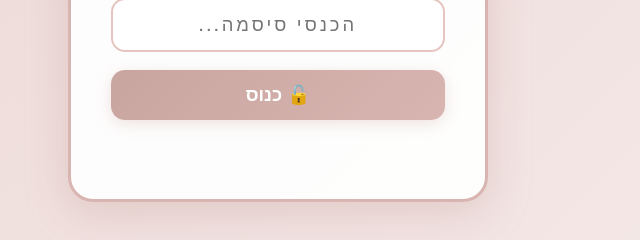
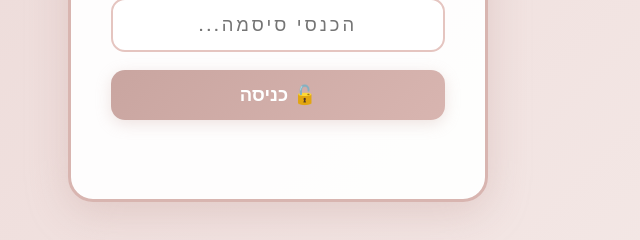
Before and after one commit to orijones100-glitch/arielgreenglags, a plain HTML site: page index.html in a window 1280 px wide. Shown: the part 409-649 px from the top of the page, 362-1002 px from the left. Drawn offline with Linux system fonts and the light colour scheme; no server answers.

Commit message:
Update index.html

```diff
--- a/index.html
+++ b/index.html
@@ -651,7 +651,7 @@
             <h1>חטא ועונשו</h1>
             <p class="login-subtitle">קורס אריאל מחזור יד</p>
             <input type="password" class="login-input" id="passwordInput" placeholder="הכנסי סיסמה..." oninput="clearError()" onkeydown="if(event.key==='Enter') checkPassword()">
-            <button class="login-btn" onclick="checkPassword()">🔓 כנוס</button>
+            <button class="login-btn" onclick="checkPassword()">🔓 כניסה</button>
             <div class="login-error" id="loginError"></div>
         </div>
     </div>
```
